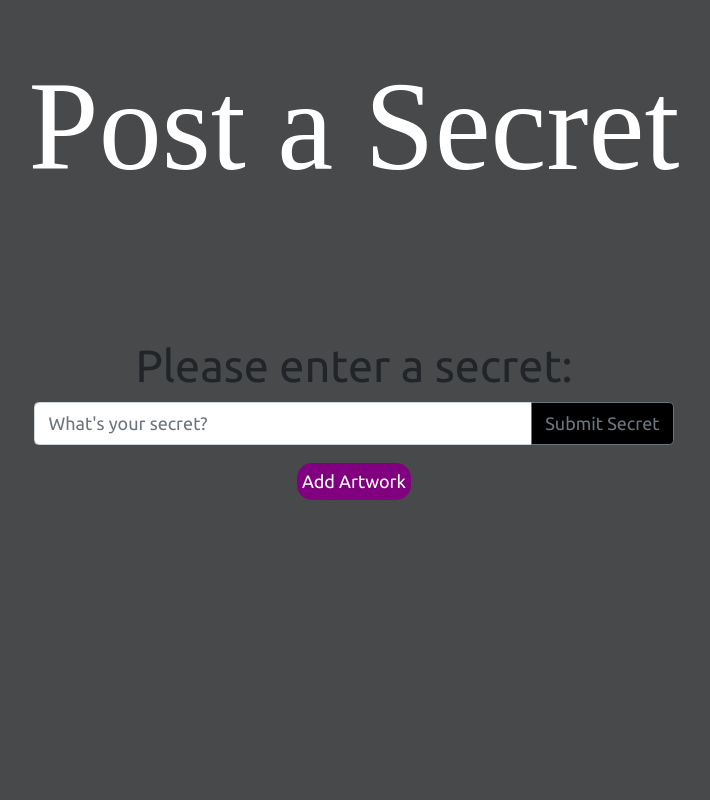
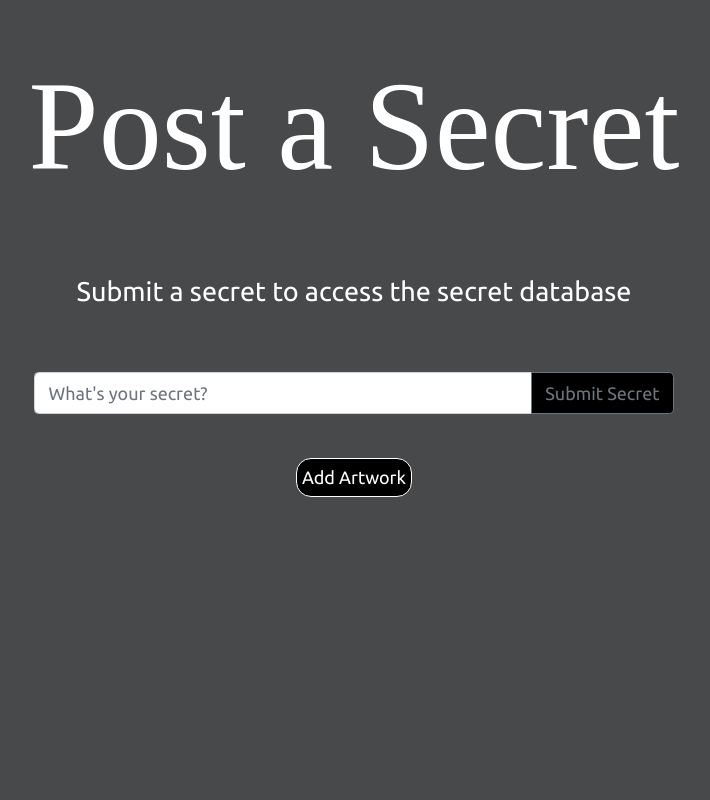
Before and after one commit to liamproche/post-secret-front-end, a React (Create React App) app: page / in a window 1280 px wide. Shown: the top 800 px of the page, without its empty margins (286-996 px from the left). Built offline with nearby package versions, Linux system fonts and the light colour scheme; no server answers; a web font is replaced by a local one.

Commit message:
more styling

```diff
--- a/src/MainComponent/SecretFormComponent/SecretFormComponent.css
+++ b/src/MainComponent/SecretFormComponent/SecretFormComponent.css
@@ -8,23 +8,26 @@
     display: flex;
     flex-direction: column;
     align-items: center;
-    margin-top: 10%;
+    margin-top: 5%;
 }
-
 #secret-form{
     width: 50%;
 }
-
 #secret-input{
 }
-
 #add-artwork-button{
-    background: purple;
-    border: none;
+    background: black;
+    border: 1px solid white;
     color: white;
     border-radius: 15px;
     padding: 5px;
+    margin-top: 2%;
 }
 #submit-button{
     background: black;
 }
+#user-instructions{
+    color: white;
+    margin-bottom: 5%;
+    font-size: 1.5rem;
+}
--- a/src/MainComponent/SecretFormComponent/SecretFormComponent.jsx
+++ b/src/MainComponent/SecretFormComponent/SecretFormComponent.jsx
@@ -1,7 +1,4 @@
 import { useState } from 'react'
-
-
-//New Modal imports
 import Modal from "react-bootstrap/Modal";
 import "bootstrap/dist/css/bootstrap.min.css";
 import './SecretFormComponent.css'
@@ -44,7 +41,7 @@ function SecretFormComponent(props){;
     }
     return(
         <div className="SecretFormComponent" id="secret-form-component">
-            <h1>Please enter a secret:</h1>
+            <h1 id="user-instructions">Submit a secret to access the secret database</h1>
             <form id="secret-form" className="input-group mb-3" onSubmit={submitNewSecret}>
                 <input id="secret-input"  type="text" className="form-control" placeholder="What's your secret?" aria-label="Secret" aria-describedby="basic-addon2" name="secret" required={true} minLength={4} onChange={handleInputChange}/>
                 <div className="input-group-append">
```
